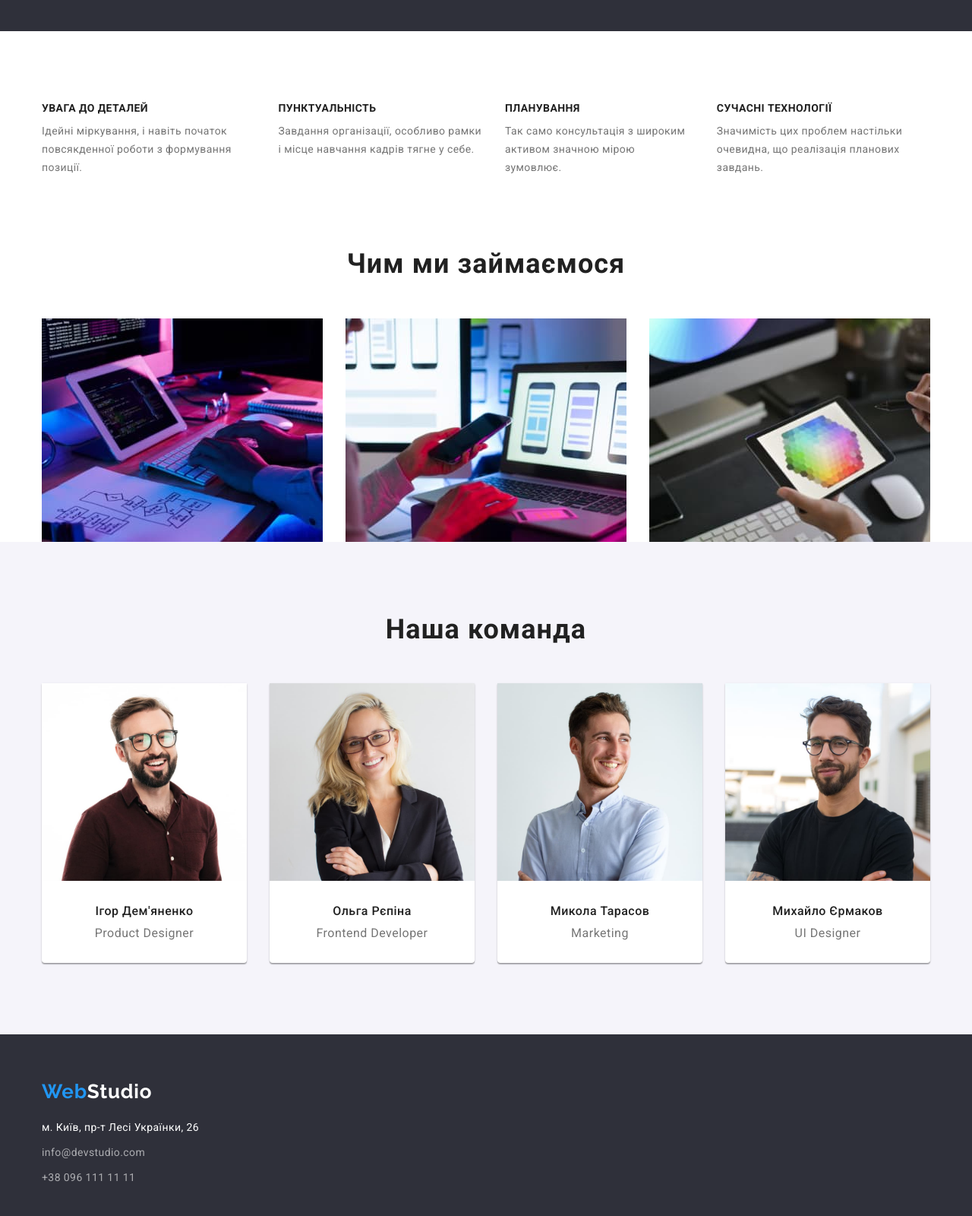
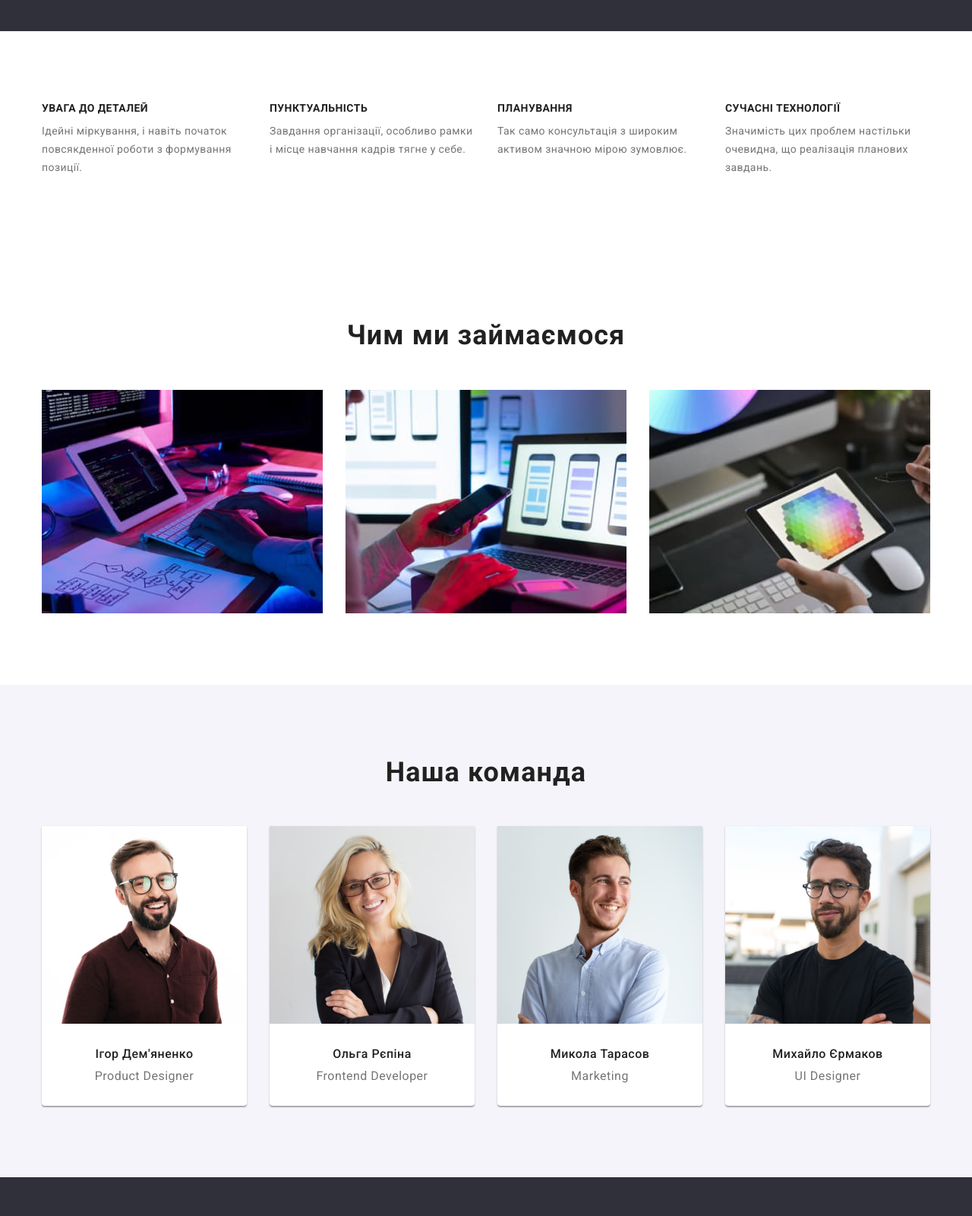
Before and after one commit to PashkaTurzhanskyi/goit-markup-hw-03, a plain HTML site: page index.html in a window 1280 px wide. Shown: the part 640-2240 px from the top of the page at 76% size. Drawn offline with nearby package versions, Linux system fonts and the light colour scheme.

Commit message:
Еhird attempt
Пофіксив секції (додав клас), переробив марджини

```diff
--- a/css/styles.css
+++ b/css/styles.css
@@ -152,16 +152,13 @@ img {
 .section {
   padding: 94px 0;
 }
-.section-advantages {
-  padding-bottom: 0;
-}
 .advantages {
   display: flex;
-  /* margin-right: -30px; */
-  margin-bottom: 94px;
+}
+.item-advantages {
+  flex-basis: 270px;
 }
 .list > .item-advantages:not(:last-child) {
-  /* flex-basis: calc(100% / 4 - 30px); */
   margin-right: 30px;
 }
 .advantages-title {
@@ -249,10 +246,10 @@ img {
   letter-spacing: 0.03em;
   color: var(--primary-white-color);
 }
-
+.item-adress {
+  margin-bottom: 9px;
+}
 .mail-tel {
-  margin-top: 9px;
-  display: inline-block;
   color: rgba(255, 255, 255, 0.6);
 }
 
--- a/index.html
+++ b/index.html
@@ -65,7 +65,7 @@
           <button class="btn" type="button">Замовити послугу</button>
         </div>
       </section>
-      <section class="section section-advantages">
+      <section class="section">
         <div class="container">
           <h2 class="visually-hidden">Переваги</h2>
           <ul class="list advantages">
@@ -99,7 +99,7 @@
           </ul>
         </div>
       </section>
-      <section>
+      <section class="section">
         <div class="container">
           <h2 class="section-title">Чим ми займаємося</h2>
           <ul class="list list-doing">
@@ -170,7 +170,7 @@
         >
         <address>
           <ul class="list">
-            <li>
+            <li class="item-adress">
               <a
                 class="link footer-contacts"
                 href="https://goo.gl/maps/4wiYZeUtQwrUHLYUA"
@@ -179,7 +179,7 @@
                 >м. Київ, пр-т Лесі Українки, 26</a
               >
             </li>
-            <li>
+            <li class="item-adress">
               <a
                 class="link footer-contacts mail-tel"
                 href="mailto:info@devstudio.com"
```
Also changed, not shown: portfolio.html (+2 -2 lines).
